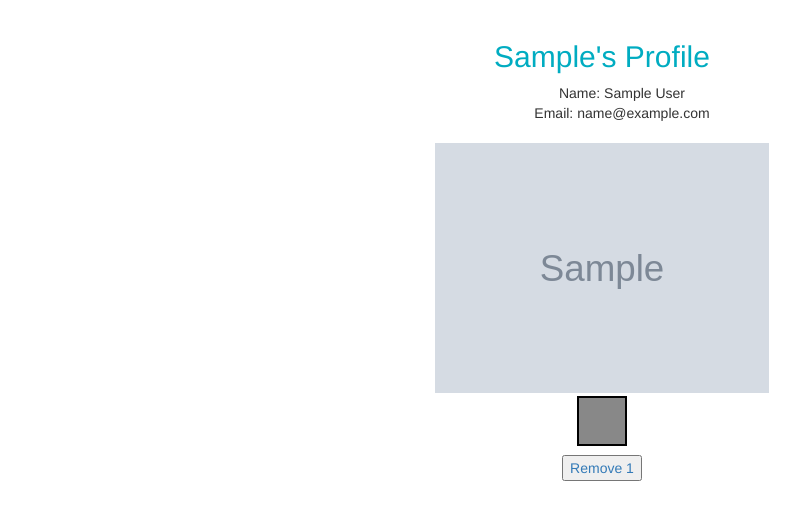
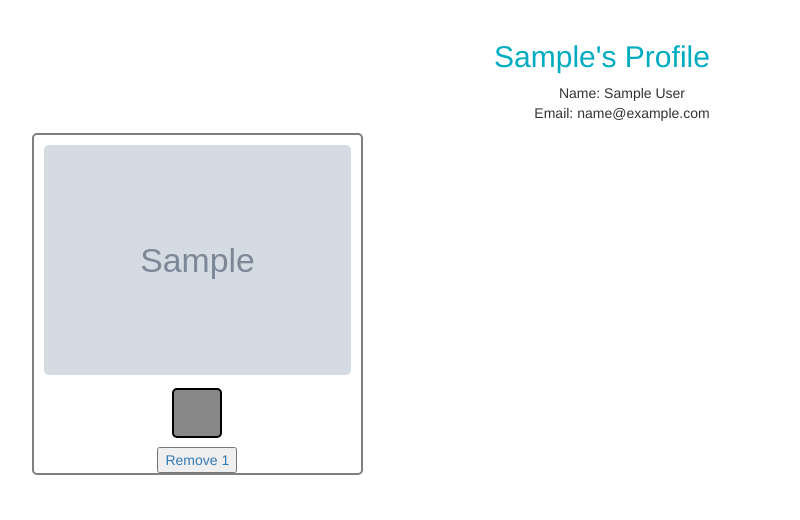
Before and after one commit to jahlela/paleta, a Flask app: page /users/1 in a window 1280 px wide. Shown: the part 71-591 px from the top of the page, without its empty margins (38-838 px from the left). Run offline with Flask 2, Linux system fonts and the light colour scheme; the visitor is signed in with stand-in values (Sample User, id 1); tables that the repository leaves empty hold one stand-in row (values such as "Sample post"); grey boxes marked "Sample" are stand-in pictures; parts of the project's set-up code (start-up, migrations or seed data) failed here and were passed over; some libraries are stand-ins or nearby versions.

Commit message:
First stab at Masonry. The images aren't moving yet.

```diff
--- a/static/styles.css
+++ b/static/styles.css
@@ -50,22 +50,25 @@ h1 img.logo {
     margin: auto 0;
     /*color: black;*/
 }
-
+/*
 .image-with-palette {
     display: inline-block;
     min-width: 330px;
     padding: 10px;
 }
-
+*/
 .palette-seed-figure img {
-    /*margin-left: 10%;*/
-    height: 250px;
+    max-height: 250px;
+    max-height: 250px;
+    padding: 10px 10px;
+    border-radius: 15px;
 }
 
 .palette-color {
     display: inline-block;
     margin: 1%;
     border: 2px solid black;
+    border-radius: 5px;
     height: 50px;
     width: 50px;
 }
@@ -79,8 +82,33 @@ h1 img.logo {
     list-style-type: none;
 }
 
+/* *********** Interactive Elements *********** */
 
-/* *********** Interactive Elements *********** */
+/* Masonry elements that display adaptively */
+
+.grid {
+  background: white;
+  max-width: 1300px;
+}
+
+/* clearfix */
+.grid:after {
+  content: '';
+  display: block;
+  clear: both;
+}
+
+/* ---- grid-item ---- */
+
+.grid-item {
+  min-width: 330px;
+  max-width: 500px;
+  /*height: 250px;*/
+  float: left;
+  border: 2px solid #333;
+  border-color: hsla(0, 0%, 0%, 0.5);
+  border-radius: 5px;
+}
 
 
 .alert {
--- a/templates/base.html
+++ b/templates/base.html
@@ -91,6 +91,7 @@
 
 <script src="http://code.jquery.com/jquery.js"></script>
 <script src="http://maxcdn.bootstrapcdn.com/bootstrap/3.3.4/js/bootstrap.min.js"></script>
+<script src="/path/to/masonry.pkgd.min.js"></script>
 
 </body>
 </html>
--- a/templates/palette.html
+++ b/templates/palette.html
@@ -1,6 +1,6 @@
 {% for photo in photos %}
+    <div class="grid-item">
       <div class="image-with-palette">
-
         <figure class="palette-seed-figure">
             <img src="{{ photo.file_name }}" alt="">
         </figure>
@@ -15,6 +15,6 @@
               <button class="remove-image-btn">Remove {{ photo.image_id }}</button>
             </a>
         </div>
-
+      </div>
     </div>
 {% endfor %}
--- a/templates/user_profile.html
+++ b/templates/user_profile.html
@@ -8,7 +8,8 @@
     <li> Email: {{ user.email }}</li>
   </ul>
 
-  <div id="user-images">
+  <div id="user-images" class="grid"
+       data-masonry='{ "itemSelector": ".grid-item", "columnWidth": 200 }'>
     {% include 'palette.html' %}
   </div>
 
```
Also changed, not shown: static/img/photos/1x4ed0ed9f4a082941.png (added). Lines whose indentation alone changed are shown as unchanged.
